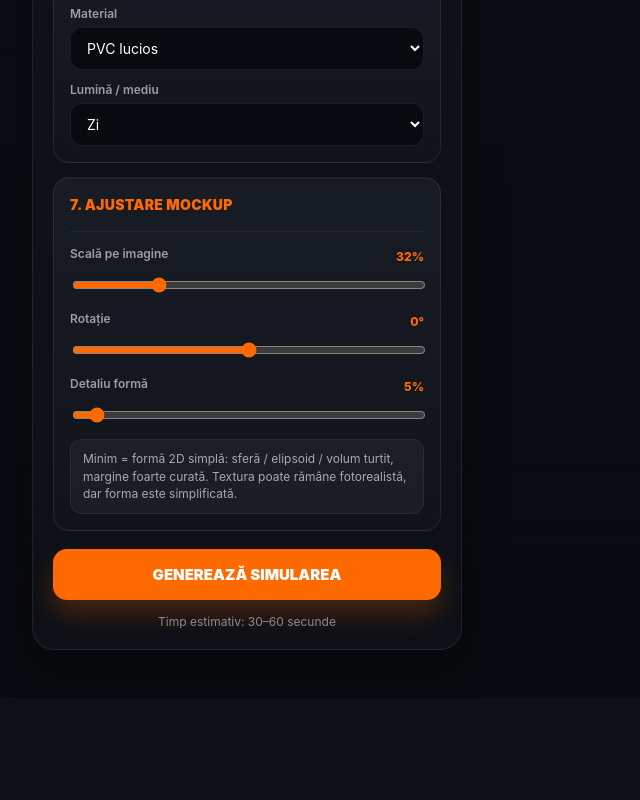
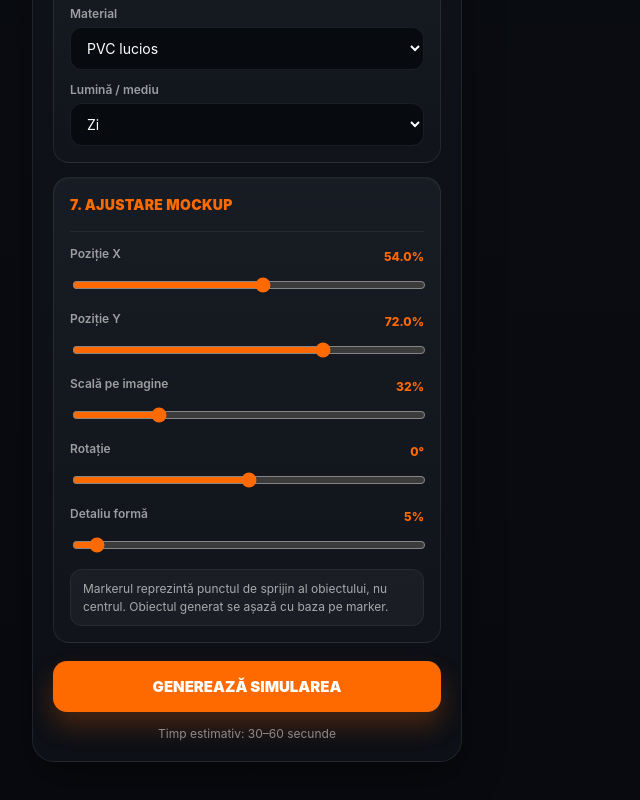
Before and after one commit to aztecinflatables/aztec-ai-configurator, a Next.js app: page / in a window 1280 px wide. Shown: the part 1725-2525 px from the top of the page, without its empty margins (0-640 px from the left). Before the commit the page ends 2423 px from the top, so only its background shows below. Built offline with nearby package versions, Linux system fonts and the light colour scheme.

Commit message:
Update page.tsx

```diff
--- a/app/page.tsx
+++ b/app/page.tsx
@@ -89,28 +89,33 @@ function cleanUserPrompt(value: string) {
         .trim();
 }
 
-function getShadowStyle(placementMode: PlacementMode, posX: number, posY: number, overlayScale: number) {
+function getShadowStyle(
+    placementMode: PlacementMode,
+    posX: number,
+    posY: number,
+    overlayScale: number
+) {
     if (placementMode === "Pe fațadă") {
         return {
             left: `${posX + 2}%`,
-            top: `${posY + 2}%`,
-            width: `${overlayScale * 0.9}%`,
-            height: `${overlayScale * 0.55}%`,
-            transform: "translate(-50%, -50%) rotate(0deg)",
+            top: `${posY - overlayScale * 0.28}%`,
+            width: `${overlayScale * 0.88}%`,
+            height: `${overlayScale * 0.52}%`,
+            transform: "translate(-50%, -50%)",
             background:
                 "radial-gradient(ellipse at center, rgba(0,0,0,0.30) 0%, rgba(0,0,0,0.16) 42%, rgba(0,0,0,0.04) 68%, rgba(0,0,0,0) 78%)",
             filter: "blur(12px)",
-            opacity: 0.75,
+            opacity: 0.72,
         };
     }
 
     if (placementMode === "Suspendat") {
         return {
             left: `${posX}%`,
-            top: `${posY + overlayScale * 0.34}%`,
+            top: `${posY + overlayScale * 0.08}%`,
             width: `${overlayScale * 0.7}%`,
             height: `${overlayScale * 0.11}%`,
-            transform: "translate(-50%, -50%) rotate(0deg)",
+            transform: "translate(-50%, -50%)",
             background:
                 "radial-gradient(ellipse at center, rgba(0,0,0,0.20) 0%, rgba(0,0,0,0.09) 46%, rgba(0,0,0,0.02) 70%, rgba(0,0,0,0) 82%)",
             filter: "blur(14px)",
@@ -120,14 +125,14 @@ function getShadowStyle(placementMode: PlacementMode, posX: number, posY: number
 
     return {
         left: `${posX}%`,
-        top: `${posY + overlayScale * 0.26}%`,
+        top: `${posY}%`,
         width: `${overlayScale * 0.82}%`,
         height: `${overlayScale * 0.13}%`,
-        transform: "translate(-50%, -50%) rotate(0deg)",
+        transform: "translate(-50%, -50%)",
         background:
             "radial-gradient(ellipse at center, rgba(0,0,0,0.42) 0%, rgba(0,0,0,0.22) 42%, rgba(0,0,0,0.05) 68%, rgba(0,0,0,0) 80%)",
         filter: "blur(10px)",
-        opacity: 0.8,
+        opacity: 0.82,
     };
 }
 
@@ -737,6 +742,46 @@ export default function Page() {
                             <div className="aztec-section-line" />
 
                             <div className="aztec-slider-header">
+                                <div className="aztec-label">Poziție X</div>
+                                <div className="aztec-slider-value">
+                                    {posX.toFixed(1)}%
+                                </div>
+                            </div>
+
+                            <input
+                                className="aztec-slider"
+                                type="range"
+                                min={0}
+                                max={100}
+                                step={0.1}
+                                value={posX}
+                                onChange={(e) => setPosX(Number(e.target.value))}
+                            />
+
+                            <div
+                                className="aztec-slider-header"
+                                style={{ marginTop: 14 }}
+                            >
+                                <div className="aztec-label">Poziție Y</div>
+                                <div className="aztec-slider-value">
+                                    {posY.toFixed(1)}%
+                                </div>
+                            </div>
+
+                            <input
+                                className="aztec-slider"
+                                type="range"
+                                min={0}
+                                max={100}
+                                step={0.1}
+                                value={posY}
+                                onChange={(e) => setPosY(Number(e.target.value))}
+                            />
+
+                            <div
+                                className="aztec-slider-header"
+                                style={{ marginTop: 14 }}
+                            >
                                 <div className="aztec-label">Scală pe imagine</div>
                                 <div className="aztec-slider-value">
                                     {overlayScale}%
@@ -800,9 +845,8 @@ export default function Page() {
                             />
 
                             <div className="aztec-info-box" style={{ marginTop: 12 }}>
-                                Minim = formă 2D simplă: sferă / elipsoid /
-                                volum turtit, margine foarte curată. Textura poate
-                                rămâne fotorealistă, dar forma este simplificată.
+                                Markerul reprezintă punctul de sprijin al obiectului,
+                                nu centrul. Obiectul generat se așază cu baza pe marker.
                             </div>
                         </div>
                     </section>
@@ -944,7 +988,8 @@ export default function Page() {
                                     left: `${posX}%`,
                                     top: `${posY}%`,
                                     width: `${overlayScale}%`,
-                                    transform: `translate(-50%, -50%) rotate(${rotation}deg)`,
+                                    transform: `translate(-50%, -100%) rotate(${rotation}deg)`,
+                                    transformOrigin: "50% 100%",
                                     zIndex: 3,
                                     pointerEvents: "none",
                                     userSelect: "none",
```
